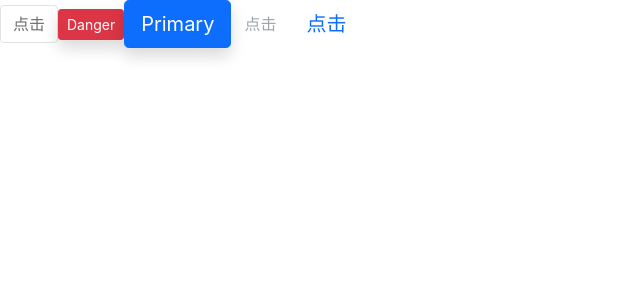
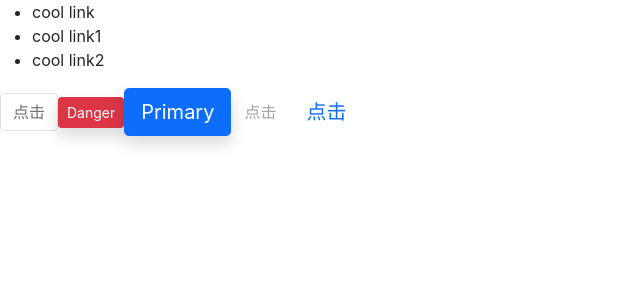
Before and after one commit to sunxiaojie79/component-design, a React (Create React App) app: page / in a window 1280 px wide. Shown: the top 300 px of the page, without its empty margins (0-640 px from the left). Built offline with nearby package versions, Linux system fonts and the light colour scheme.

Commit message:
feat:Menu组件编码

```diff
--- a/src/App.tsx
+++ b/src/App.tsx
@@ -1,8 +1,21 @@
 import React from 'react';
-import Button, { ButtonSize, ButtonType} from './components/Button/button';
+import Button, { ButtonSize, ButtonType } from './components/Button/button';
+import Menu from './components/Menu/menu';
+import MenuItem from './components/Menu/menuItem';
 function App() {
   return (
     <div className='App'>
+      <Menu defaultIndex={0}>
+        <MenuItem>
+          cool link
+        </MenuItem>
+        <MenuItem>
+          cool link1
+        </MenuItem>
+        <MenuItem>
+          cool link2
+        </MenuItem>
+      </Menu>
       <Button disabled >点击</Button>
       <Button onClick={() => alert(666)} btnType={ButtonType.Danger} size={ButtonSize.Small}>
         Danger
--- /dev/null
+++ b/src/components/Menu/menu.tsx
@@ -0,0 +1,31 @@
+import React from 'react'
+import classNames from 'classnames';
+
+type MenuMode = 'horizontal' | 'vertical'
+
+export interface MenuProps {
+  defaultIndex?: number;
+  className?: string;
+  mode?: MenuMode;
+  style?: React.CSSProperties;
+  onSelect?: (selectedIndex: number) => void;
+}
+
+const Menu: React.FC<MenuProps> = (props) => {
+  const { className, mode, style,children } = props
+  const classes = classNames('viking-menu', className, {
+    'menu-vertival': mode === 'vertical'
+  })
+  return (
+    <ul className={classes} style={style}>
+      {children}
+    </ul>
+  )
+}
+
+Menu.defaultProps = {
+  defaultIndex: 0,
+  mode: 'horizontal'
+}
+
+export default Menu
--- /dev/null
+++ b/src/components/Menu/menuItem.tsx
@@ -0,0 +1,23 @@
+import React from 'react'
+import classNames from 'classnames';
+
+export interface MenuItemProps {
+  index?: number,
+  disabled?: boolean,
+  className?: string,
+  style?: React.CSSProperties
+}
+
+const MenuItem: React.FC<MenuItemProps> = (props) => {
+  const { disabled, className, style, children } = props
+  const classes = classNames('menu-item', className, {
+    'is-disabled': disabled
+  })
+  return (
+    <li className={classes} style={style}>
+      {children}
+    </li>
+  )
+}
+
+export default MenuItem
```
